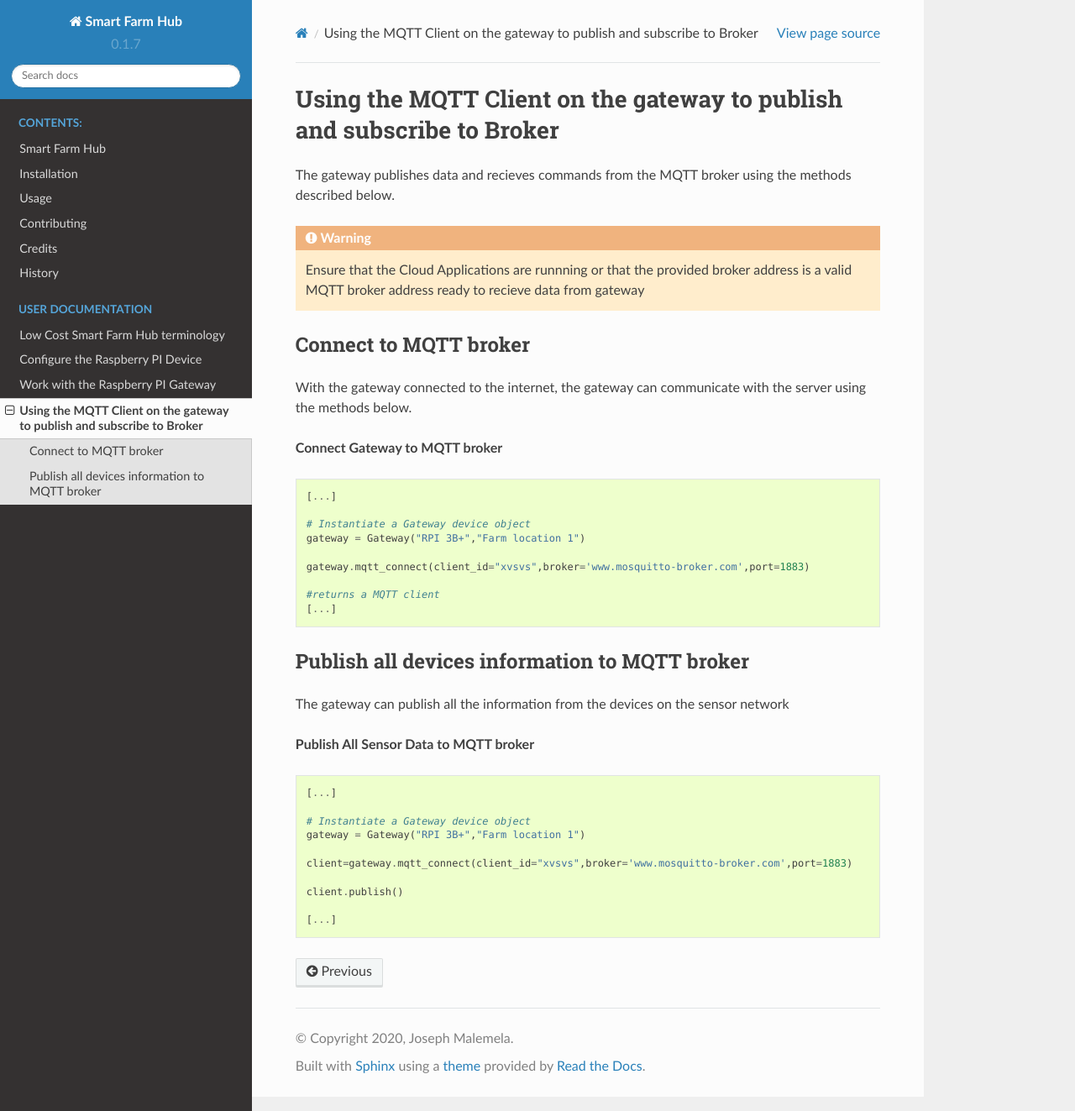
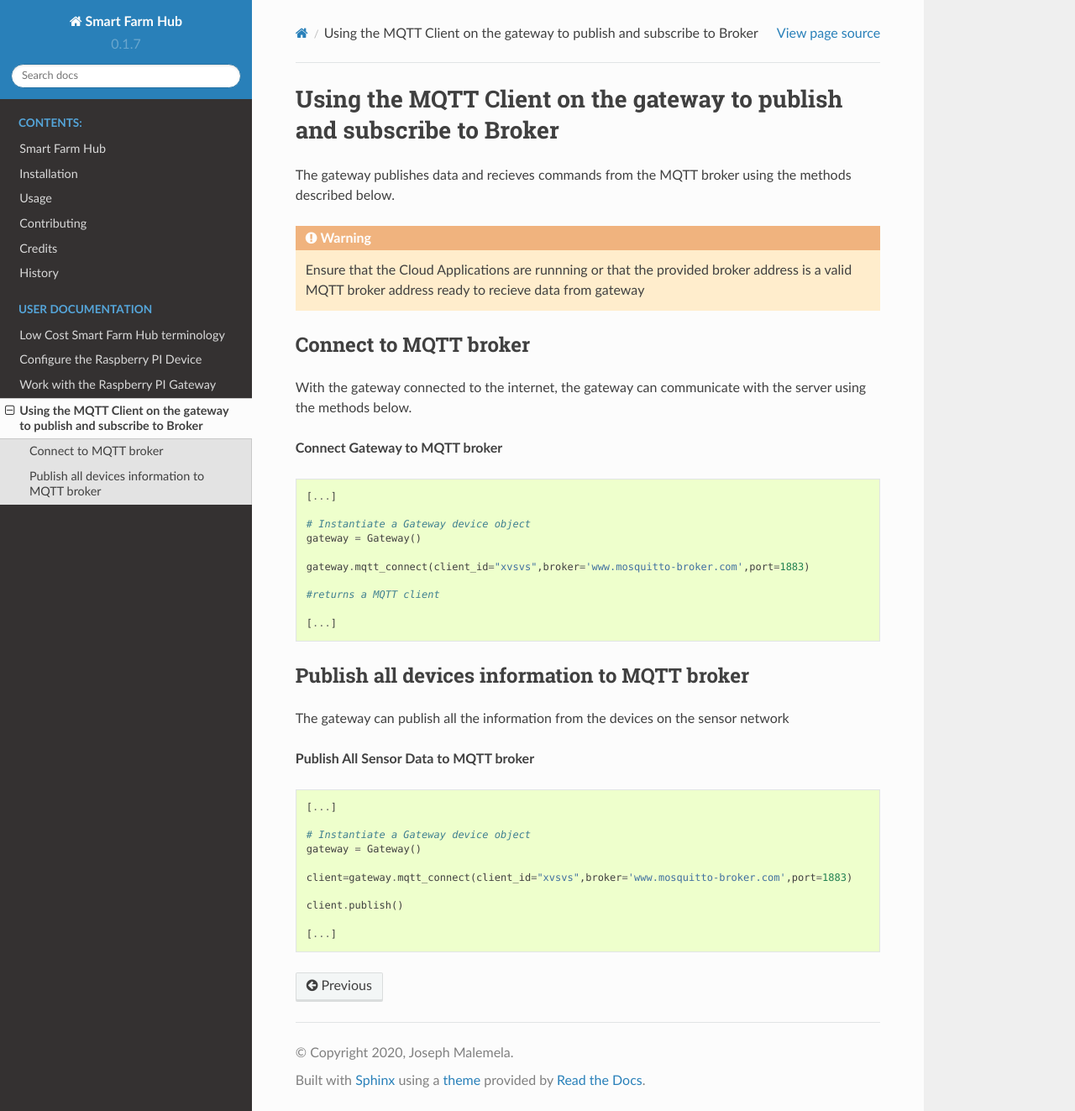
Before and after one commit to itumeleng96/LowCostSmartFarmHub, a Sphinx documentation site: the page built from docs/user_doc/using_mqtt_client_on_gateway.rst, in a window 1280 px wide and 1323 px high. Shown: the whole window at 84% size. Built offline with Sphinx 7.4.7 and the Read the Docs theme 2.0.0, drawn with Linux system fonts in a browser that asks for light colours; pages that are not in the unit, such as notebooks, are missing from menus.

Commit message:
fixed docs

```diff
--- a/README.rst
+++ b/README.rst
@@ -32,7 +32,7 @@
 * Automatically Detect new devices on the network and sensors
 * Send commands from grafana to wireless sensor network
 
-.. image:: docs/images/smartFarmHub.png
+.. image:: ./docs/images/smartFarmHub.png
 
 Credits
 -------
--- a/docs/user_doc/using_mqtt_client_on_gateway.rst
+++ b/docs/user_doc/using_mqtt_client_on_gateway.rst
@@ -21,11 +21,12 @@
   [...]
 
   # Instantiate a Gateway device object
-  gateway = Gateway("RPI 3B+","Farm location 1")
+  gateway = Gateway()
 
   gateway.mqtt_connect(client_id="xvsvs",broker='www.mosquitto-broker.com',port=1883)
 
   #returns a MQTT client
+
   [...]
 
 
@@ -40,7 +41,7 @@
   [...]
 
   # Instantiate a Gateway device object
-  gateway = Gateway("RPI 3B+","Farm location 1")
+  gateway = Gateway()
 
   client=gateway.mqtt_connect(client_id="xvsvs",broker='www.mosquitto-broker.com',port=1883)
 
--- a/requirements_dev.txt
+++ b/requirements_dev.txt
@@ -31,7 +31,7 @@
 pathtools==0.1.2
 pkg-resources==0.0.0
 pkginfo==1.5.0.1
-PiHardwareInfo=0.3.3
+pirev=1.2.1s
 pluggy==0.13.1
 py==1.9.0
 pycodestyle==2.5.0
--- a/setup.py
+++ b/setup.py
@@ -41,7 +41,7 @@
         'click',
         'rpi_ws281x',
         'paho-mqtt',
-        'PiHardwareInfo',
+        'pirev',
         'doko'
     ],
     license="MIT license",
```
